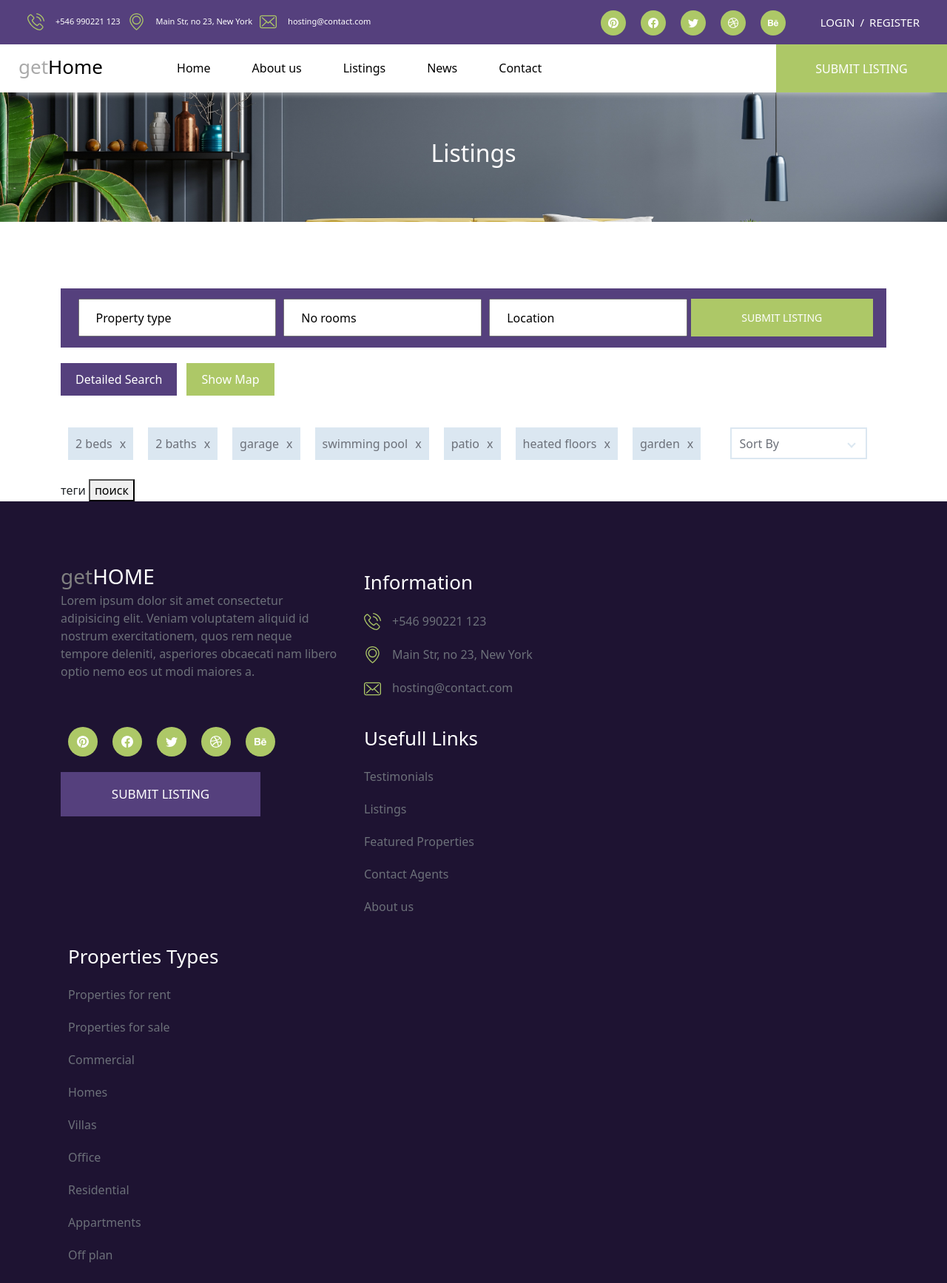
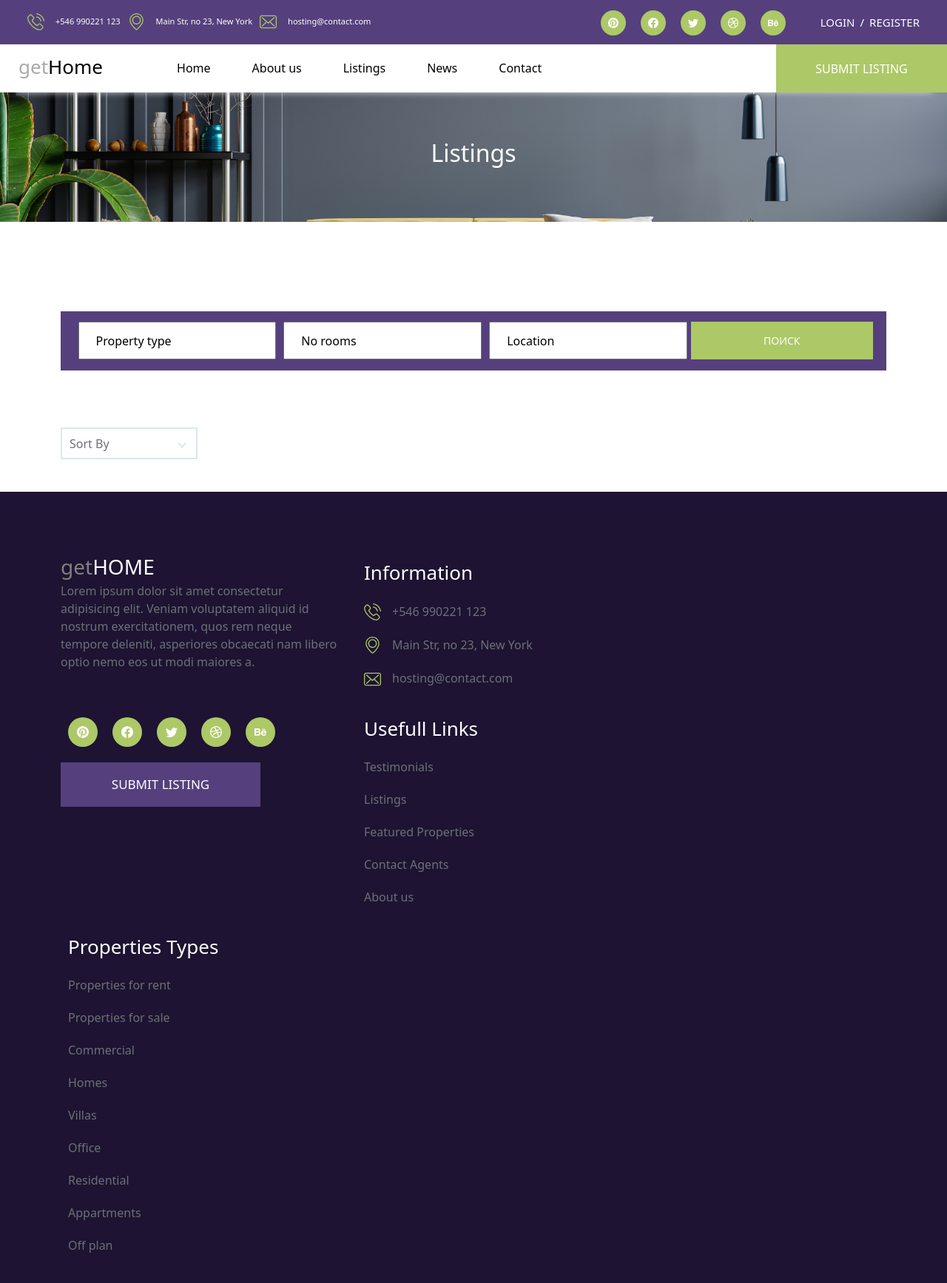
Before and after one commit to tvoiugas/GetHome, a Django app: template templates/estates/estate_list.html in a window 1280 px wide. Shown: the whole page at 74% size. After the commit the page ends 1694 px from the top, so only its background shows below. Run offline with Django 4.2, Linux system fonts and the light colour scheme; the template is opened without the code that fills it, so the values that code supplies are empty; some libraries are stand-ins or nearby versions.

Commit message:
поправили теги

```diff
--- a/estates/filters.py
+++ b/estates/filters.py
@@ -1,10 +1,7 @@
-from cgitb import lookup
-from secrets import choice
 import django_filters
-from pkg_resources import empty_provider
 from .models import Tag
 
 
 class EstateFilter(django_filters.FilterSet):
     tags = django_filters.ModelMultipleChoiceFilter(
-        label='тег', field_name="tags", queryset=Tag.objects.all())
+        label='тег', field_name="tags", queryset=Tag.objects.all(), widget=django_filters.widgets.LinkWidget)
--- a/estates/forms.py
+++ b/estates/forms.py
@@ -1,6 +1,5 @@
 from django import forms
 from django.forms import inlineformset_factory
-
 from estates.models import Estate, Details, Feature, Tag
 
 
--- a/templates/estates/estate_list.html
+++ b/templates/estates/estate_list.html
@@ -13,23 +13,35 @@
 		</div>
 		<div class="search">
 			<div class="container">
+			<form  action="" method="POST">
+				{% csrf_token %}
 				<div class="row">
 					<div class="col">
 						<div class="search-container">
-							<form class="search-form" action="" method="POST">
-								{% csrf_token %}
+							<div class="search-form">
 								<input name="type" type="text" class="listing-input" placeholder="Property type">
 								<input name="no-rooms" type="text" class="listing-input" placeholder="No rooms">
 								<input name="location" type="text" class="listing-input" placeholder="Location">
-								<button class="listing-btn" type="submit" name="submit">SUBMIT LISTING</button>
-							</form>
-							<div class="search-buttons">
+								<button class="listing-btn" type="submit" name="submit">ПОИСК</button>
+							</div>
+							{% comment %} <div class="search-buttons">
 								<div class="search-button" style="--clr: #55407d;"><a href="#">Detailed Search</a></div>
 								<div class="search-button" style="--clr: #adc867;"><a href="#">Show Map</a></div>
-							</div>
+							</div> {% endcomment %}
 						</div>
 					</div>
 				</div>
+				<div class="row">
+					<div class="col">
+						<div class="listing-tags">
+								<label for="id_tags"></label>
+      							{% render_field f.form.tags class="d-flex flex-row align-items-start justify-content-start flex-wrap" %}
+
+						</div>
+					</div>
+				</div>
+			</form>
+
 			</div>
 		</div>
 		<div class="listings">
@@ -37,24 +49,11 @@
 				<div class="row">
 					<div class="col">
 						<div class="sorting">
-							<div class="listing-tags">
-								<ul class="d-flex flex-row align-items-start justify-content-start flex-wrap">
-									<li><a href="#">2 beds<span>x</span></a></li>
-									<li><a href="#">2 baths<span>x</span></a></li>
-									<li><a href="#">garage<span>x</span></a></li>
-									<li><a href="#">swimming pool<span>x</span></a></li>
-									<li><a href="#">patio<span>x</span></a></li>
-									<li><a href="#">heated floors<span>x</span></a></li>
-									<li><a href="#">garden<span>x</span></a></li>
-								</ul>
-								<form action="">
-									<label for="id_tags">теги</label>
-      								{% render_field f.form.tags %}
-     								<button>поиск</button>
-								</form>
-							</div>
+
 							<div class="sorting-container">
-								<form action="" method="">
+
+								<form action="" method="POST">
+									{% csrf_token %}
 									<div id="actual-btn" class="sort">Sort By</div>
 									<ul id="sort-ul" data-condition="off">
 										<!-- <li id="sort-li" class="sorting-button">Default</li>
```
Also changed, not shown: estates/views.py (+6 -5 lines), estates/migrations/0004_create_extensions.py, estates/migrations/0005_alter_tag_options_estate_latitude_estate_longitude.py, estates/migrations/0006_alter_estate_options.py (added), estates/models.py (line endings or trailing spaces).
